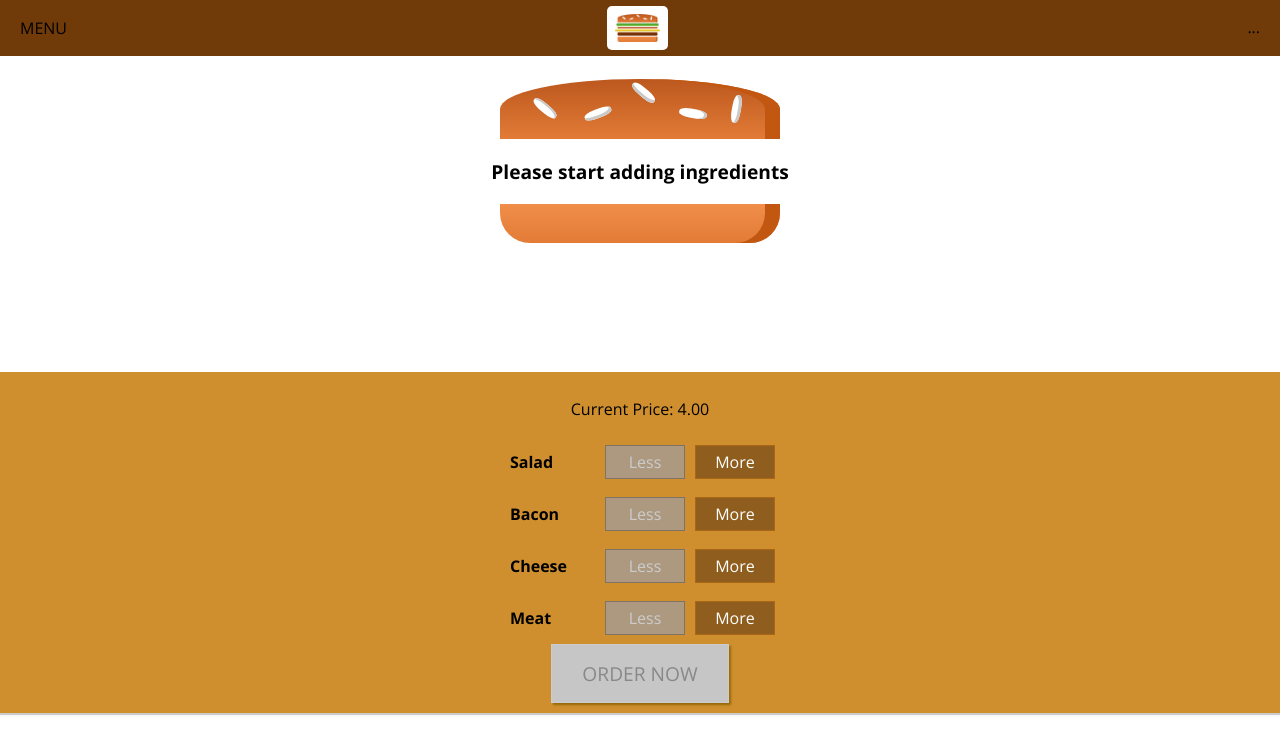
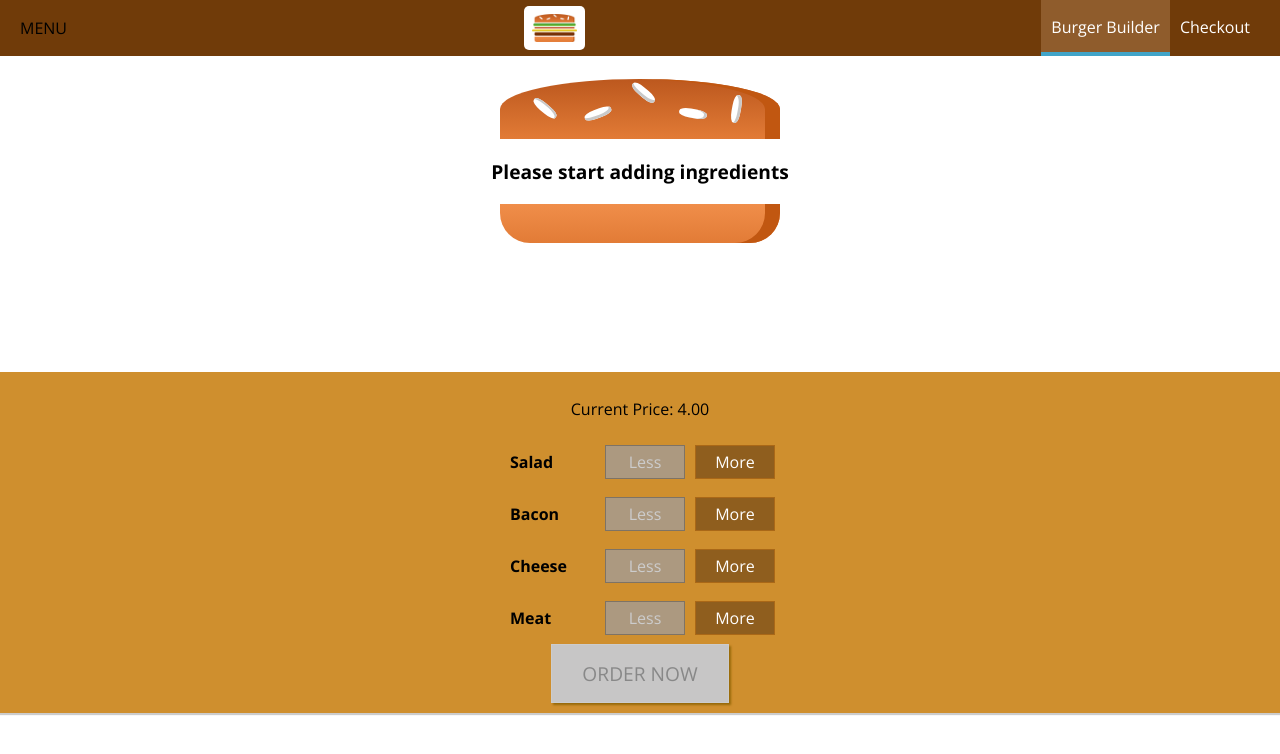
Before and after one commit to shinderahul/burger-spa, a React app: page / in a window 1280 px wide. Shown: the top 754 px of the page. Built offline with nearby package versions, Linux system fonts and the light colour scheme.

Commit message:
Added reusable navigation item

```diff
--- /dev/null
+++ b/src/components/Navigation/NavigationItems/NavigationItem/NavigationItem.css
@@ -0,0 +1,24 @@
+.NavigationItem {
+  margin: 0;
+  box-sizing: border-box;
+  display: flex;
+  height: 100%;
+  align-items: center;
+}
+
+.NavigationItem a {
+  color: #fff;
+  text-decoration: none;
+  height: 100%;
+  padding: 16px 10px;
+  border-bottom: 4px solid transparent;
+  box-sizing: border-box;
+  display: block;
+}
+
+.NavigationItem a:hover,
+.NavigationItem a:active,
+.NavigationItem a.active {
+  background-color: #8f5c2c;
+  border-bottom: 4px solid #40a4c8;
+}
--- /dev/null
+++ b/src/components/Navigation/NavigationItems/NavigationItem/NavigationItem.js
@@ -0,0 +1,13 @@
+import React from 'react';
+
+import classes from './NavigationItem.css';
+
+const NavigationItem = props => (
+  <li className={classes.NavigationItem}>
+    <a href={props.link} className={props.active ? classes.active : null}>
+      {props.children}
+    </a>
+  </li>
+);
+
+export default NavigationItem;
--- /dev/null
+++ b/src/components/Navigation/NavigationItems/NavigationItems.css
@@ -0,0 +1,8 @@
+.NavigationItems {
+  margin: 0;
+  padding: 0;
+  list-style: none;
+  display: flex;
+  align-items: center;
+  height: 100%;
+}
--- /dev/null
+++ b/src/components/Navigation/NavigationItems/NavigationItems.js
@@ -0,0 +1,15 @@
+import React from 'react';
+
+import classes from './NavigationItems.css';
+import NavigationItem from './NavigationItem/NavigationItem';
+
+const NavigationItems = () => (
+  <ul className={classes.NavigationItems}>
+    <NavigationItem link="/" active>
+      Burger Builder
+    </NavigationItem>
+    <NavigationItem link="/">Checkout</NavigationItem>
+  </ul>
+);
+
+export default NavigationItems;
--- a/src/components/Navigation/Toolbar/Toolbar.js
+++ b/src/components/Navigation/Toolbar/Toolbar.js
@@ -2,13 +2,14 @@
 
 import classes from './Toolbar.css';
 import Logo from '../../Logo/Logo';
+import NavigationItems from '../NavigationItems/NavigationItems';
 
 const Toolbar = () => (
   <header className={classes.Toolbar}>
     <div>MENU</div>
     <Logo />
     <nav>
-      <ul>...</ul>
+      <NavigationItems />
     </nav>
   </header>
 );
```
